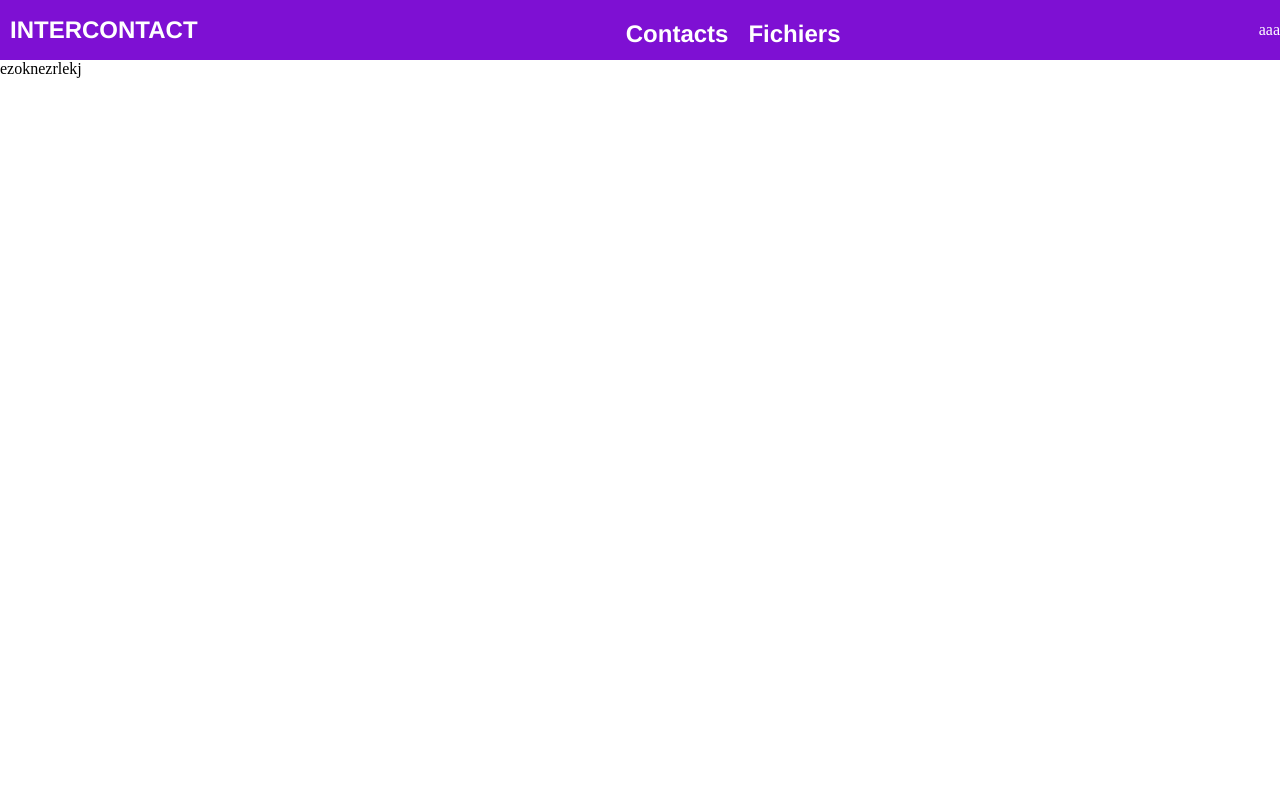
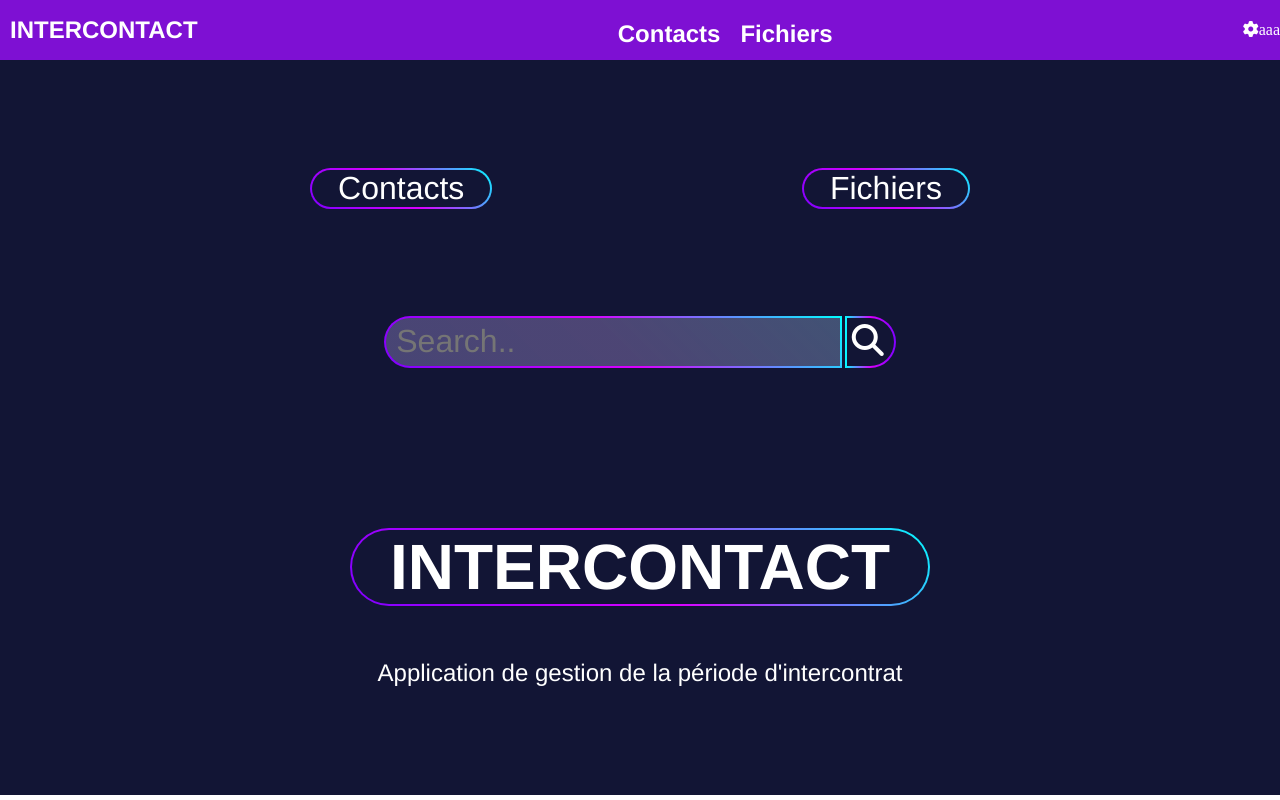
Before and after one commit to pmalagnoux/Organizer, an Angular app in the folder front/organizer-front/: page / in a window 1280 px wide. Built offline with nearby package versions, Linux system fonts and the light colour scheme.

Commit message:
feat(api-landingPage) : Création de la page d'accueil

```diff
--- a/front/organizer-front/src/app/landing-page/landing-page.component.html
+++ b/front/organizer-front/src/app/landing-page/landing-page.component.html
@@ -1,2 +1,28 @@
+<div class="content">
 
-<a>ezoknezrlekj</a>
+	<div class="button-bar">
+		<div class="button" (click)="toContactsPage()">
+			<span>Contacts</span>
+		</div>
+		<div class="button" routerLink="files">
+			<span>Fichiers</span>
+		</div>
+	</div>
+
+	<div class="search">
+		<div class="search-bar">
+			<input type="text" placeholder="Search..">
+			<span><i class="fa-solid fa-magnifying-glass"></i></span>
+		</div>
+
+	</div>
+
+	<div class="text-box">
+		<h2 class="title">INTERCONTACT</h2>
+		<span>Application de gestion de la période d'intercontrat</span>
+	</div>
+
+
+
+
+</div>
--- a/front/organizer-front/src/app/landing-page/landing-page.component.scss
+++ b/front/organizer-front/src/app/landing-page/landing-page.component.scss
@@ -0,0 +1,101 @@
+$base-color: #121535;
+
+.content {
+    margin: 0;
+    padding: 0;
+    top:0;
+    width: 100%;
+    height:calc(100vh - 65px);
+    background-color: $base-color;
+    display: flex;
+    flex-direction: column;
+    flex-wrap: nowrap;
+    justify-content: space-evenly;
+}
+
+.text-box {
+    width: 100%;
+    text-align: center;
+    font-family: Helvetica;
+    display: flex;
+    flex-direction: column;
+    flex-wrap: nowrap;
+    align-items: center;
+    color:white;
+    .title {
+
+        font-size: 4rem;
+        padding-left: 3%;
+        padding-right: 3%;
+
+        background: linear-gradient($base-color, $base-color) padding-box,
+        linear-gradient(45deg, rgba(127,0,255,1) 0%, rgba(218,0,255,1) 50%, rgba(0,254,255,1) 100%) border-box;
+        border-radius: 50em;
+        border: 2px solid transparent;
+    }
+    span {
+        font-size: 1.5rem;
+    }
+}
+
+.button-bar{
+    display: flex;
+    width: 100%;
+    color: white;
+    font-family: Helvetica;
+    flex-direction: row;
+    flex-wrap: nowrap;
+    justify-content: space-evenly;
+
+    .button {
+        font-size: 2rem;
+        background: linear-gradient($base-color, $base-color) padding-box,
+        linear-gradient(45deg, rgba(127,0,255,1) 0%, rgba(218,0,255,1) 50%, rgba(0,254,255,1) 100%) border-box;
+        border-radius: 50em;
+        border: 2px solid transparent;
+        padding-left: 2%;
+        padding-right: 2%;
+        cursor: pointer;
+    }
+}
+
+.search {
+    width:100%;
+    display: flex;
+    flex-direction: row;
+    justify-content: center;
+    color: white;
+    font-size: 2rem;
+
+
+    .search-bar {
+        display: flex;
+        flex-direction: row;
+        justify-content: space-between;
+        gap: 0.5%;
+        width: 40%;
+
+    }
+    input[type=text] {
+        width: 90%;
+        font-size: 2rem;
+        color: white;
+        font-family: Helvetica;
+        padding:1% 2% 1% 2%;
+        border-radius:50em 0% 0% 50em;
+        background: linear-gradient(#45496df2,  #45496df2) padding-box,
+        linear-gradient(45deg, rgba(127,0,255,1) 0%, rgba(218,0,255,1) 50%, rgba(0,254,255,1) 100%) border-box;
+        border: 2px solid transparent;
+
+    }
+    span {
+        padding:1% 2% 1% 1%;
+        border-radius:0% 50em 50em 0%;
+        border: 2px solid transparent;
+        background: linear-gradient($base-color, $base-color) padding-box,
+        linear-gradient(90deg, rgba(0,254,255,1) 0%, rgba(218,0,255,1) 50%, rgba(127,0,255,1) 100%) border-box;
+        border-radius: 50em 50em 50em em;
+        border: 2px solid transparent;
+    }
+
+}
--- a/front/organizer-front/src/app/landing-page/landing-page.component.ts
+++ b/front/organizer-front/src/app/landing-page/landing-page.component.ts
@@ -1,4 +1,5 @@
 import { Component } from '@angular/core';
+import { Router } from '@angular/router';
 
 @Component({
   selector: 'app-landing-page',
@@ -9,4 +10,11 @@ import { Component } from '@angular/core';
 
 export class LandingPageComponent {
 
+  constructor(private router: Router){}
+
+  toContactsPage() {
+    this.router.navigateByUrl(`/contacts`);
+  }
+
+
 }
--- a/front/organizer-front/src/index.html
+++ b/front/organizer-front/src/index.html
@@ -6,6 +6,7 @@
   <base href="/">
   <meta name="viewport" content="width=device-width, initial-scale=1">
   <link rel="icon" type="image/x-icon" href="favicon.ico">
+  <script src="https://kit.fontawesome.com/822faef96b.js" crossorigin="anonymous"></script>
 </head>
 <body>
   <app-root></app-root>
```
